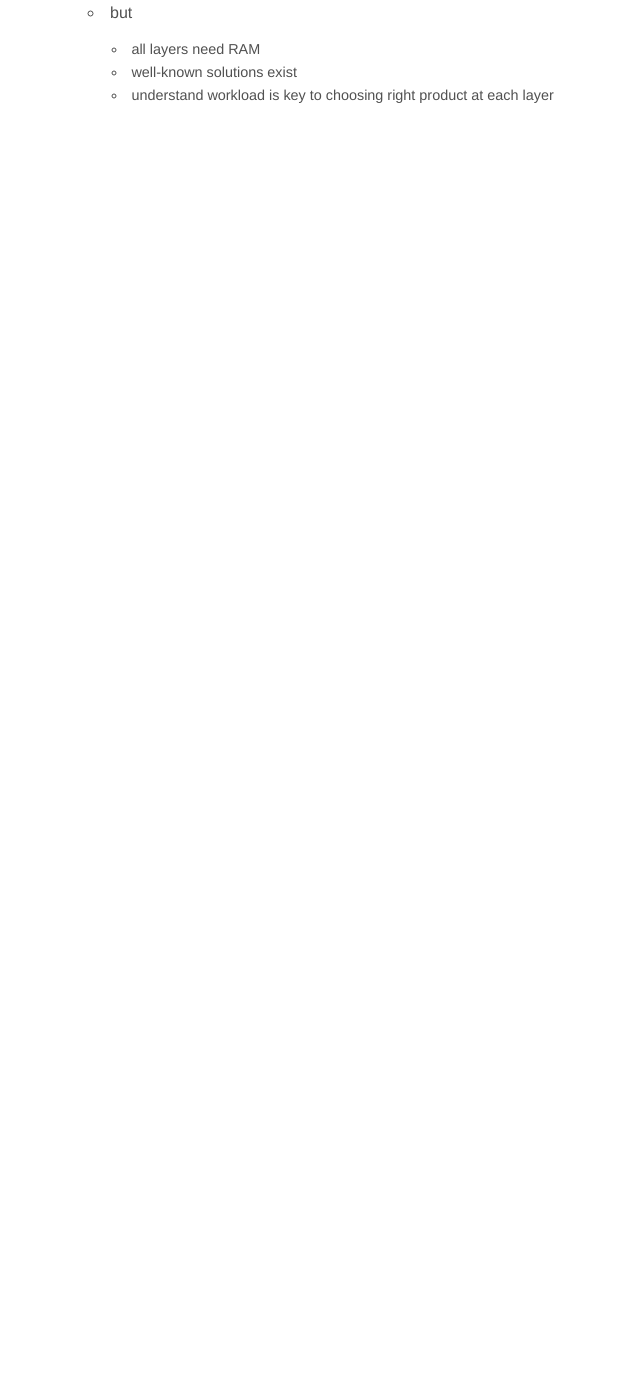
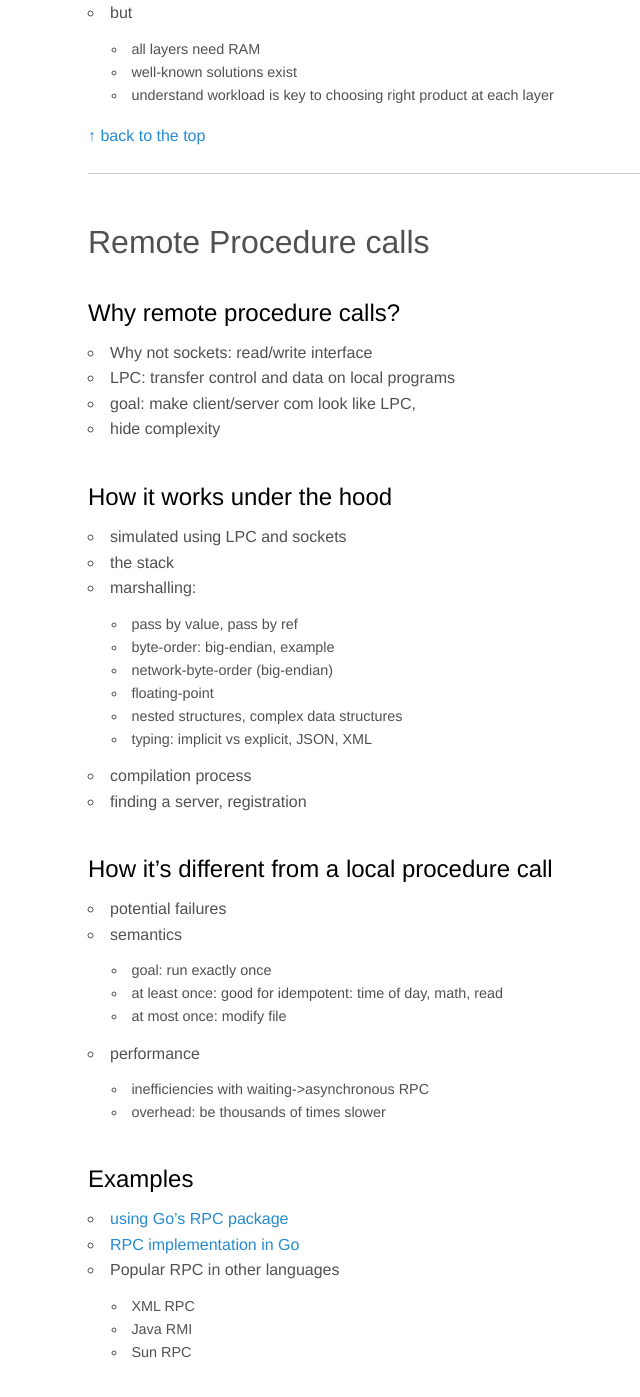
Before and after one commit to jnylam/jnylam.github.io, a Jekyll site: the page built from _courses/ds/index.md, in a window 1280 px wide and 1400 px high, scrolled down 11567 px. Shown: the top 1397 px of the window, without its empty margins (72-712 px from the left). Built offline with Jekyll 4.4.1, drawn with Linux system fonts in a browser that asks for light colours; before the commit the page ends 11714 px from its top, so only the background shows below that.

Commit message:
ds RPC lecture

```diff
--- a/_courses/ds/index.md
+++ b/_courses/ds/index.md
@@ -16,8 +16,8 @@ W 1/20  |  [Introduction to distributed systems](#introduction-to-distributed-sy
 M 1/25  |  [Internet 1](#internet-1)  | 2.1, [Design philosophy of the Internet](http://dl.acm.org/citation.cfm?id=52336)
 W 1/27  |  [Internet 2](#internet-2)  | |[Homework 1](homework01.html)
 M 2/1   |  [Introduction to Go](https://github.com/jnylam/cs189a/tree/master/intro) | [Intro to programming in Go](http://www.golang-book.com/books/intro) Chapters 1-7
-W 2/3   |  Concurrency in Go  | [Intro to programming in Go](http://www.golang-book.com/books/intro) Chapters 8-14<br/>[Concurrency notes](http://www.andrew.cmu.edu/course/15-440-kesden/index/lecture_index.html) by Kesden
-M 2/8   |  Remote procedure calls  |  4.1, 4.2
+W 2/3   |  [Concurrency in Go](https://github.com/jnylam/cs189a/tree/master/concurrency)  | [Intro to programming in Go](http://www.golang-book.com/books/intro) Chapters 8-14<br/>[Concurrency notes](http://www.andrew.cmu.edu/course/15-440-kesden/index/lecture_index.html) by Kesden
+M 2/8   |  [Remote procedure calls](#remote-procedure-calls)  |  4.1, 4.2
 W 2/10  |  DFS 1 |
 M 2/15  |  DFS 2 |
 W 2/17  |  Time  | 6.1, 6.2
@@ -427,3 +427,52 @@ Acknowledgement: this section is based on the [lecture notes](https://www.cs.col
   - all layers need RAM
   - well-known solutions exist
   - understand workload is key to choosing right product at each layer
+
+
+
+[&uarr; back to the top](#Schedule)
+
+---
+
+# Remote Procedure calls
+
+## Why remote procedure calls?
+
+- Why not sockets: read/write interface
+- LPC: transfer control and data on local programs
+- goal: make client/server com look like LPC,
+- hide complexity
+
+## How it works under the hood
+
+- simulated using LPC and sockets
+- the stack
+- marshalling:
+  - pass by value, pass by ref
+  - byte-order: big-endian, example
+  - network-byte-order (big-endian)
+  - floating-point
+  - nested structures, complex data structures
+  - typing: implicit vs explicit, JSON, XML
+- compilation process
+- finding a server, registration
+
+## How it’s different from a local procedure call
+
+- potential failures
+- semantics
+  - goal: run exactly once
+  - at least once: good for idempotent: time of day, math, read
+  - at most once: modify file
+- performance
+  - inefficiencies with waiting->asynchronous RPC
+  - overhead: be thousands of times slower
+
+## Examples
+
+- [using Go's RPC package](https://golang.org/pkg/net/rpc/)
+- [RPC implementation in Go](http://nil.csail.mit.edu/6.824/2015/notes/l-rpc.go)
+- Popular RPC in other languages
+  - XML RPC
+  - Java RMI
+  - Sun RPC
```
